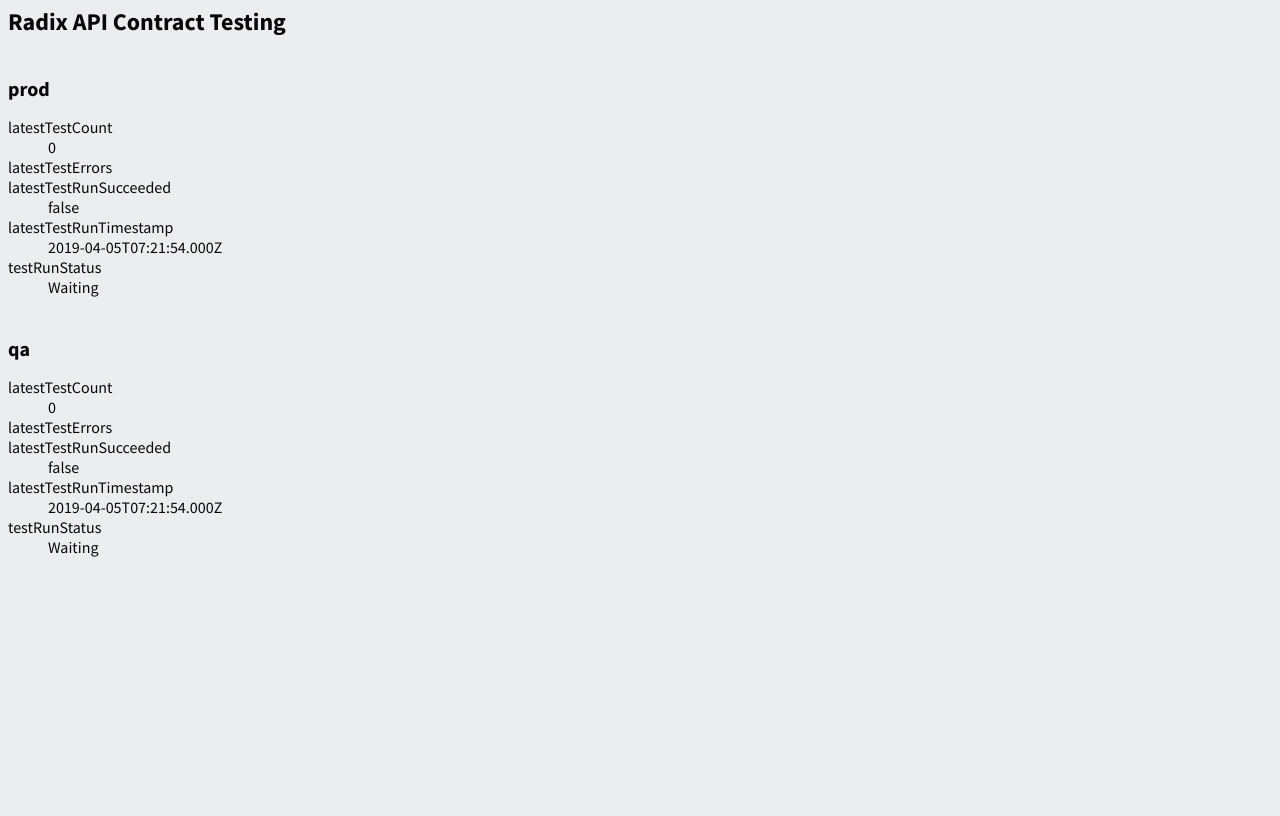
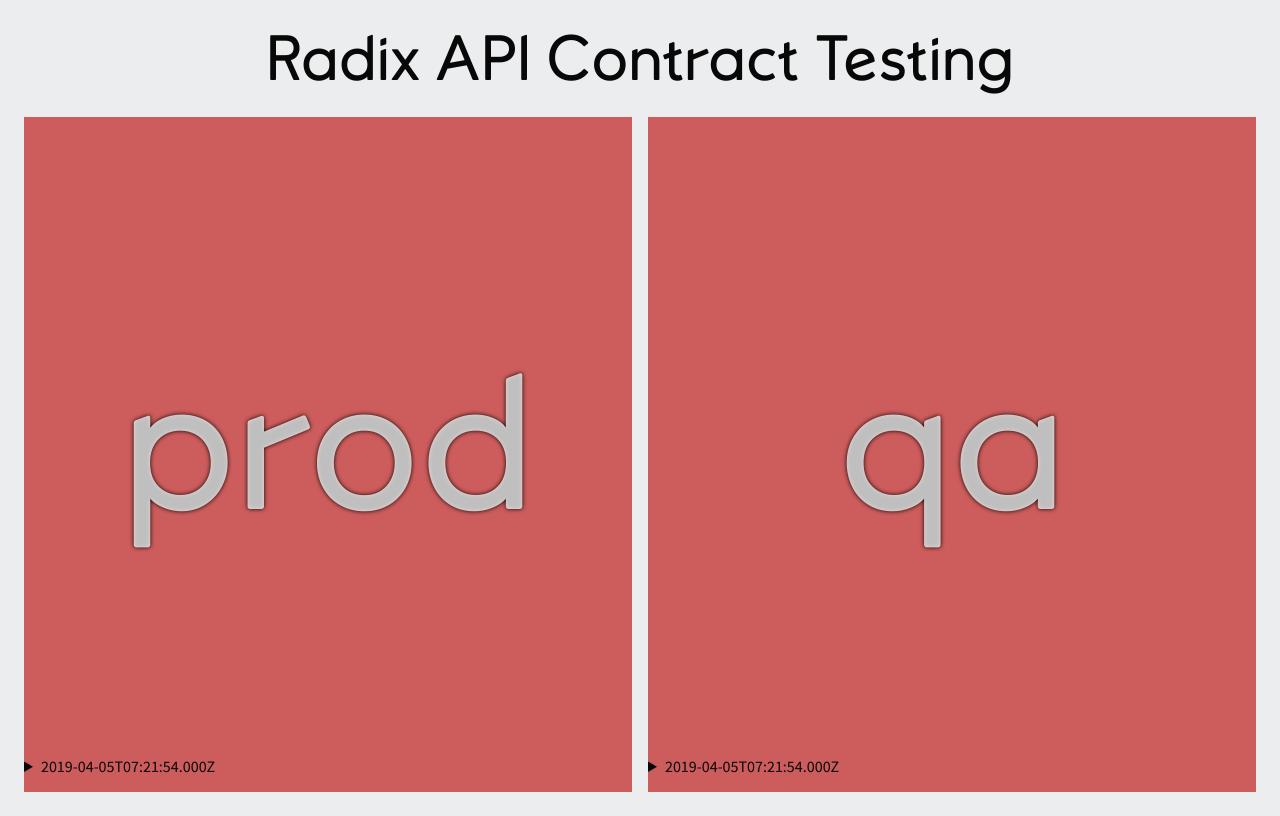
Before and after one commit to equinor/radix-api-contract-testing, a Node server app: page / in a window 1280 px wide. Before the commit the page ends 557 px from the top, so only its background shows below. Run offline with Node 20, Linux system fonts and the light colour scheme; some libraries are stand-ins or nearby versions.

Commit message:
State for pipeline

```diff
--- a/src/index.js
+++ b/src/index.js
@@ -21,10 +21,16 @@ const app = express();
 app.engine('.hbs', expressHbs({ defaultLayout: 'main', extname: '.hbs' }));
 app.set('view engine', '.hbs');
 app.set('views', `${__dirname}/views`);
-app.use('/static', express.static(`${__dirname}/static`));
 app.use(bodyParser.text({ type: '*/*' }));
 
 // --- Routing -----------------------------------------------------------------
+
+app.use('/static', express.static(`${__dirname}/static`));
+
+app.use(
+  '/sanitize.css',
+  express.static(`${__dirname}/../node_modules/sanitize.css/sanitize.css`)
+);
 
 app.get('/', (_, res) =>
   res.render('index', {
--- a/src/pipeline.js
+++ b/src/pipeline.js
@@ -23,7 +23,7 @@ export async function runPipeline(env, changedProjects) {
 }
 
 export async function runPipelineAndUpdateState(env, changedProjects) {
-  state.testRunStart(env);
+  state.pipelineRunStart(env);
 
   try {
     const result = await runPipeline(env, changedProjects);
@@ -34,7 +34,7 @@ export async function runPipelineAndUpdateState(env, changedProjects) {
       state.testRunSuccess(env, result.testCount);
     }
   } catch (err) {
-    state.testRunFailure(env, 0, null);
+    state.pipelineRunFailure(env);
     localLog(
       { msg: 'Error executing pipeline', err: err.message || err, env },
       logLevels.error
--- a/src/state.js
+++ b/src/state.js
@@ -4,7 +4,7 @@ const state = {
   environments: {},
 };
 
-function updateTestRunState(env, newState) {
+function updateEnvState(env, newState) {
   const envState = state.environments[env];
 
   Object.keys(newState).forEach(key => (envState[key] = newState[key]));
@@ -21,33 +21,43 @@ export function init() {
         latestTestErrors: null,
         latestTestRunSucceeded: null,
         latestTestRunTimestamp: null,
-        testRunStatus: 'Initialising',
+        pipelineSucceeded: null,
+        testRunStatus: 'initialising',
       };
     }
   });
 }
 
 export function testRunSuccess(env, latestTestCount) {
-  updateTestRunState(env, {
+  updateEnvState(env, {
     latestTestCount,
     latestTestErrors: null,
     latestTestRunSucceeded: true,
-    testRunStatus: 'Waiting',
+    pipelineSucceeded: true,
+    testRunStatus: 'waiting',
   });
 }
 
 export function testRunFailure(env, latestTestCount, latestTestErrors) {
-  updateTestRunState(env, {
+  updateEnvState(env, {
     latestTestCount,
     latestTestErrors,
     latestTestRunSucceeded: false,
-    testRunStatus: 'Waiting',
+    pipelineSucceeded: true,
+    testRunStatus: 'waiting',
   });
 }
 
-export function testRunStart(env) {
-  updateTestRunState(env, {
-    testRunStatus: 'Running',
+export function pipelineRunStart(env) {
+  updateEnvState(env, {
+    testRunStatus: 'running',
+  });
+}
+
+export function pipelineRunFailure(env) {
+  updateEnvState(env, {
+    testRunStatus: 'waiting',
+    pipelineSucceeded: false,
   });
 }
 
--- a/src/static/style/index.css
+++ b/src/static/style/index.css
@@ -15,6 +15,7 @@
 
 :root {
   --base-font-family: 'Source Sans Pro', Helvetica, Arial, sans-serif;
+  --heading-font-family: Equinor, Arial, sans-serif;
   --color-background: hsl(206, 11%, 93%);
   --color-text: hsl(0, 0%, 3%);
 
@@ -39,6 +40,10 @@ html {
   text-decoration-skip-ink: auto;
 }
 
+body {
+  overflow: hidden;
+}
+
 h1, h2, h3, h4, h5, h6 {
   font-size: inherit;
   font-weight: inherit;
@@ -51,13 +56,26 @@ h1, h2, h3, h4, h5, h6 {
   cursor: auto;
 }
 
+/* --- Element - Details ---------------------------------------------------- */
+
+details > summary {
+  cursor: pointer;
+}
+
+details > summary:focus {
+  outline: none;
+  text-decoration: underline;
+}
+
 /* --- Object - Headings ---------------------------------------------------- */
 
 .o-heading-page {
   font-family: var(--heading-font-family);
   font-feature-settings: 'ss01';
-  font-size: 1.5rem;
+  font-size: 5vw;
   font-weight: bold;
+  padding-top: var(--space-default-gap);
+  text-align: center;
 }
 
 .o-heading-section {
@@ -66,3 +84,78 @@ h1, h2, h3, h4, h5, h6 {
   font-weight: bold;
   margin: var(--space-7) 0 var(--space-5) 0;
 }
+
+/* --- Component - Site ----------------------------------------------------- */
+
+.c-site {
+  display: flex;
+  flex-direction: column;
+  height: 100vh;
+}
+
+.c-site > header {
+  flex: 0 0 auto;
+}
+
+.c-site > main {
+  flex: 1 1 auto;
+  overflow: auto;
+}
+
+.c-site > footer {
+  flex: 0 0 auto;
+}
+
+/* --- Component - Env list ------------------------------------------------- */
+
+.c-env-list {
+  display: grid;
+  grid-gap: var(--space-default-gap);
+  grid-template-columns: repeat(auto-fit, minmax(20rem, 1fr));
+  padding: var(--space-default-gap);
+}
+
+/* --- Component - Env  ----------------------------------------------------- */
+
+.c-env {
+  align-items: center;
+  display: flex;
+  justify-content: center;
+  position: relative;
+}
+
+.c-env > h2 {
+  color: rgba(255, 255, 255, .75);
+  font-size: 15vw;
+  margin: 0;
+  text-shadow: 0 0 0.25rem #000;
+}
+
+.c-env > details {
+  bottom: 0;
+  padding: 0 var(--space-default-gap) 0 var(--space-default-gap);
+  position: absolute;
+  width: 100%;
+}
+
+.c-env > details > summary {
+  padding: var(--space-default-gap);
+  margin: 0 calc(-1 * var(--space-default-gap));
+}
+
+.c-env > details[open] {
+  background-color: rgba(255, 255, 255, .75);
+  padding-bottom: var(--space-default-gap);
+}
+
+.c-env--failed {
+  background-color: goldenrod;
+
+}
+.c-env--succeeded {
+  background-color: mediumseagreen;
+}
+
+.c-env--pipeline-failed {
+  background-color: indianred
+}
--- a/src/views/index.hbs
+++ b/src/views/index.hbs
@@ -1,8 +1,16 @@
-<h1 class="o-heading-page">Radix API Contract Testing</h1>
+<main class="c-env-list">
   {{#each state.environments}}
-<div class="envs">
-  <div class="env">
+    <div
+      class="
+        c-env
+        c-env--{{#if this.latestTestRunSucceeded}}succeeded{{else}}failed{{/if}}
+        c-env--{{this.testRunStatus}}
+        {{#unless this.pipelineSucceeded}}c-env--pipeline-failed{{/unless}}
+      "
+    >
       <h2 class="o-heading-section">{{@key}}</h2>
+      <details>
+        <summary>{{this.latestTestRunTimestamp}}</summary>
         <dl>
           <dt>latestTestCount</dt>
           <dd>{{this.latestTestCount}}</dd>
@@ -13,12 +21,13 @@
           <dt>latestTestRunSucceeded</dt>
           <dd>{{this.latestTestRunSucceeded}}</dd>
 
-      <dt>latestTestRunTimestamp</dt>
-      <dd>{{this.latestTestRunTimestamp}}</dd>
-
           <dt>testRunStatus</dt>
           <dd>{{this.testRunStatus}}</dd>
+
+          <dt>pipelineSucceeded</dt>
+          <dd>{{this.pipelineSucceeded}}</dd>
         </dl>
-  </div>
+      </details>
     </div>
   {{/each}}
+</main>
--- a/src/views/layouts/main.hbs
+++ b/src/views/layouts/main.hbs
@@ -2,12 +2,18 @@
 <html lang="en">
 <head>
   <meta charset="UTF-8">
+  <link rel="stylesheet" href="/sanitize.css">
   <link rel="stylesheet" href="/static/style/index.css">
   <meta name="viewport" content="width=device-width, initial-scale=1.0">
   <meta http-equiv="X-UA-Compatible" content="ie=edge">
   <title>Radix API Contract Testing</title>
 </head>
 <body>
-  {{{body}}}
+  <div class="c-site">
+    <header>
+      <h1 class="o-heading-page">Radix API Contract Testing</h1>
+    </header>
+    {{{body}}}
+  </div>
 </body>
 </html>
```
Lines whose indentation alone changed are shown as unchanged.
